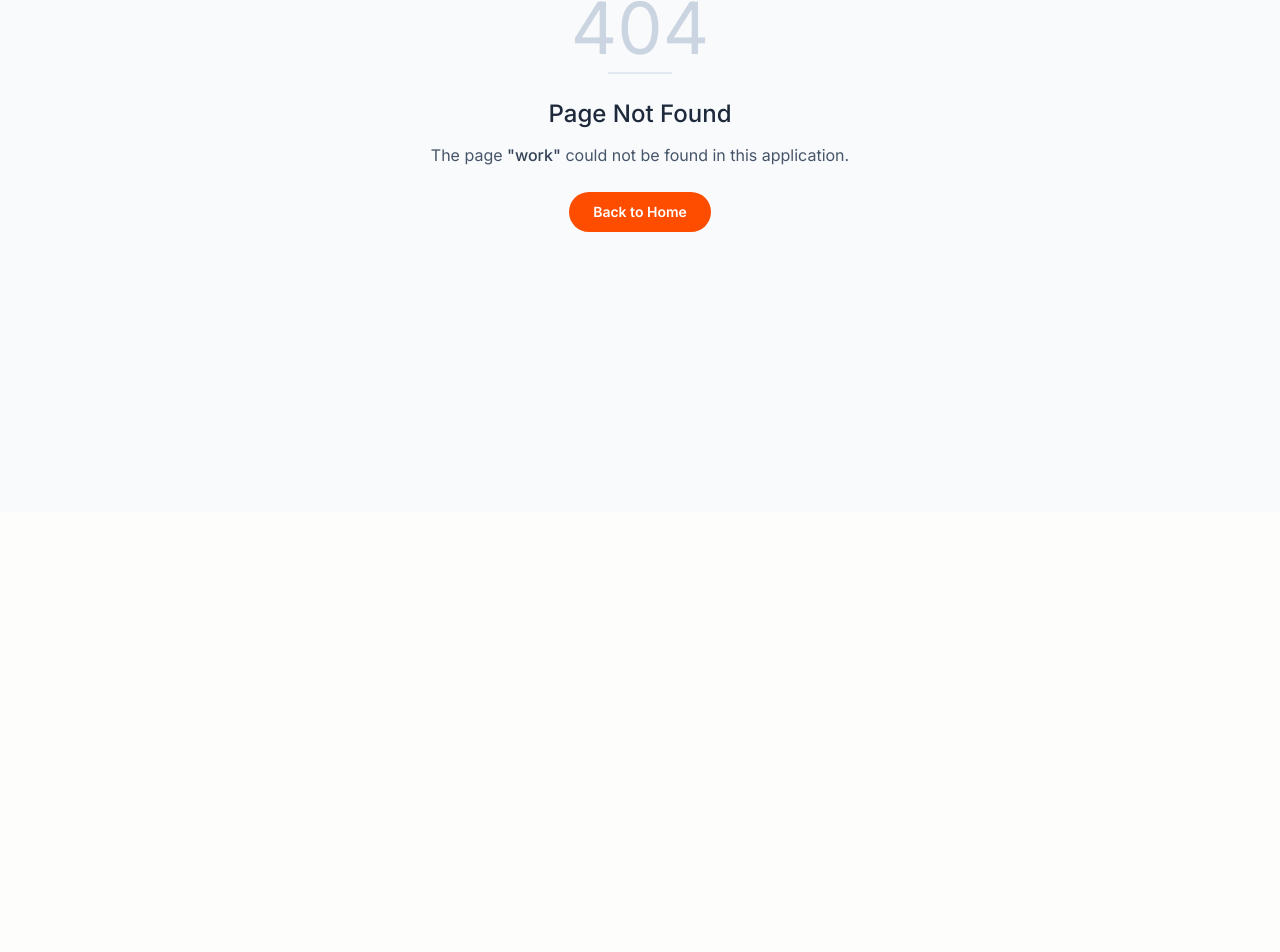
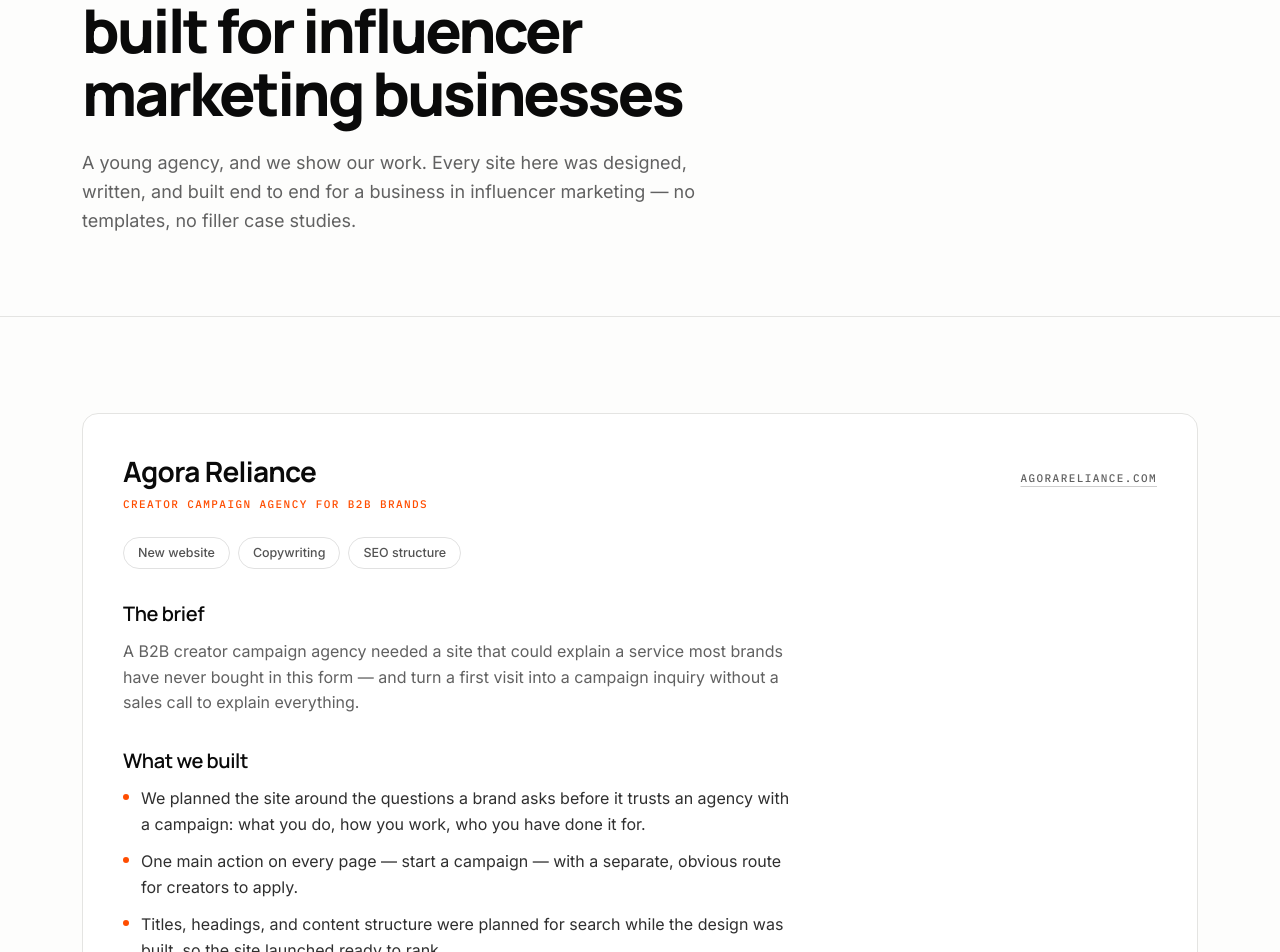
Before and after one commit to kiragamingofficial95-cmd/pixel-labs-clone, a React (Vite) app: page /work in a window 1280 px wide. Before the commit this address had no page. Shown: the part 288-1240 px from the top of the page. Before the commit the page ends 800 px from the top, so only its background shows below. Built offline with nearby package versions, Linux system fonts and the light colour scheme.

Commit message:
Add /work page with Agora Reliance case study

```diff
--- a/src/App.tsx
+++ b/src/App.tsx
@@ -3,6 +3,7 @@ import { BrowserRouter, Routes, Route, useLocation } from 'react-router-dom';
 import { HomePage } from './pages/HomePage';
 import { PrivacyPage, TermsPage } from './pages/PolicyPage';
 import { WebsiteDesignPage, WebsiteRedesignPage, SeoServicesPage } from './pages/ServicePages';
+import { WorkPage } from './pages/WorkPage';
 import { NotFoundPage } from './pages/NotFoundPage';
 
 const ScrollHandler: React.FC = () => {
@@ -31,6 +32,7 @@ export const AppRoutes: React.FC = () => {
         <Route path="/website-design" element={<WebsiteDesignPage />} />
         <Route path="/website-redesign" element={<WebsiteRedesignPage />} />
         <Route path="/seo-services" element={<SeoServicesPage />} />
+        <Route path="/work" element={<WorkPage />} />
         <Route path="/privacy" element={<PrivacyPage />} />
         <Route path="/terms" element={<TermsPage />} />
         <Route path="*" element={<NotFoundPage />} />
--- a/src/data/content.ts
+++ b/src/data/content.ts
@@ -163,6 +163,35 @@ export const CASE_STUDY: CaseStudy = {
     'Page titles, headings, and structure planned for search before the design was built.',
   ],
 };
+
+export interface WorkCase {
+  client: string;
+  industry: string;
+  url: string;
+  scope: string[];
+  challenge: string;
+  approach: string[];
+  outcome: string;
+}
+
+export const WORK_CASES: WorkCase[] = [
+  {
+    client: 'Agora Reliance',
+    industry: 'Creator campaign agency for B2B brands',
+    url: 'https://agorareliance.com',
+    scope: ['New website', 'Copywriting', 'SEO structure'],
+    challenge:
+      'A B2B creator campaign agency needed a site that could explain a service most brands have never bought in this form — and turn a first visit into a campaign inquiry without a sales call to explain everything.',
+    approach: [
+      'We planned the site around the questions a brand asks before it trusts an agency with a campaign: what you do, how you work, who you have done it for.',
+      'One main action on every page — start a campaign — with a separate, obvious route for creators to apply.',
+      'Titles, headings, and content structure were planned for search while the design was built, so the site launched ready to rank.',
+      'The copy was written to answer the brand’s questions first, not to retell the agency’s story.',
+    ],
+    outcome:
+      'Designed, written, built, and launched — one specialist site carrying both brand and creator paths from day one. See it live at agorareliance.com.',
+  },
+];
 
 export interface ServiceFaq {
   q: string;
--- a/src/pages/HomePage.tsx
+++ b/src/pages/HomePage.tsx
@@ -56,6 +56,12 @@ const ServicesStrip: React.FC = () => (
             </span>
           </a>
         </div>
+        <a
+          href="/work"
+          className="label-mono mt-6 inline-flex items-center gap-2 text-foreground/70 transition-colors hover:text-[hsl(18_100%_50%)]"
+        >
+          See our work <span className="transition-transform duration-300 group-hover:translate-x-0.5">→</span>
+        </a>
       </Reveal>
     </div>
   </section>
--- a/src/pages/ServicePage.tsx
+++ b/src/pages/ServicePage.tsx
@@ -5,7 +5,7 @@ import { Reveal } from '../components/Reveal';
 import { SectionHeader } from '../components/SectionHeader';
 import { CASE_STUDY, CONTACT_EMAIL, type ServicePageContent } from '../data/content';
 
-const ServiceHeader: React.FC = () => (
+export const ServiceHeader: React.FC = () => (
   <header className="fixed inset-x-0 top-0 z-50 border-b border-[hsl(60_5%_89%)] bg-[hsl(60_33%_99%/0.85)] backdrop-blur-xl">
     <div className="shell flex h-[72px] items-center justify-between">
       <Link to="/" aria-label="Pixel Labs home">
@@ -29,7 +29,7 @@ const ServiceHeader: React.FC = () => (
   </header>
 );
 
-const ServiceCTA: React.FC<{ title: string; body: string }> = ({ title, body }) => (
+export const ServiceCTA: React.FC<{ title: string; body: string }> = ({ title, body }) => (
   <section className="bg-[hsl(18_100%_50%)] py-24 sm:py-28">
     <div className="shell">
       <Reveal className="mx-auto max-w-3xl text-center">
@@ -168,24 +168,30 @@ export const ServicePage: React.FC<{ content: ServicePageContent }> = ({ content
 
         <ServiceCTA title={content.ctaTitle} body={content.ctaBody} />
       </main>
-      <Footer />
+      <ServiceFooter />
     </div>
   );
 };
 
-const Footer: React.FC = () => (
+export const ServiceFooter: React.FC = () => (
   <footer className="border-t border-white/10 bg-[#0A0A0A] py-8 text-white">
     <div className="shell flex flex-col items-center justify-between gap-4 sm:flex-row">
       <p className="label-mono text-white/45">© {new Date().getFullYear()} Pixel Labs</p>
-      <div className="flex gap-6">
+      <div className="flex flex-wrap justify-center gap-6">
         <Link to="/" className="text-[14px] text-white/65 transition-colors hover:text-white">
           Home
+        </Link>
+        <Link to="/website-design" className="text-[14px] text-white/65 transition-colors hover:text-white">
+          New websites
         </Link>
         <Link to="/website-redesign" className="text-[14px] text-white/65 transition-colors hover:text-white">
           Redesigns
         </Link>
-        <Link to="/website-design" className="text-[14px] text-white/65 transition-colors hover:text-white">
-          New websites
+        <Link to="/seo-services" className="text-[14px] text-white/65 transition-colors hover:text-white">
+          SEO
+        </Link>
+        <Link to="/work" className="text-[14px] text-white/65 transition-colors hover:text-white">
+          Our work
         </Link>
       </div>
     </div>
--- /dev/null
+++ b/src/pages/WorkPage.tsx
@@ -0,0 +1,101 @@
+import React from 'react';
+import { Link } from 'react-router-dom';
+import { Reveal } from '../components/Reveal';
+import {
+  ServiceHeader,
+  ServiceCTA,
+  ServiceFooter,
+} from './ServicePage';
+import { WORK_CASES } from '../data/content';
+
+const WorkPage: React.FC = () => {
+  return (
+    <div className="min-h-screen bg-background">
+      <ServiceHeader />
+      <main className="pt-[72px]">
+        {/* Hero */}
+        <section className="grain relative overflow-hidden pb-16 pt-20 sm:pb-20 sm:pt-28">
+          <div className="shell">
+            <Reveal className="max-w-3xl">
+              <p className="label-mono text-muted-foreground">[//] Work</p>
+              <h1 className="h1 mt-6">
+                Websites we&apos;ve built for influencer marketing businesses
+              </h1>
+              <p className="body-lg mt-6 max-w-2xl text-muted-foreground">
+                A young agency, and we show our work. Every site here was designed,
+                written, and built end to end for a business in influencer
+                marketing — no templates, no filler case studies.
+              </p>
+            </Reveal>
+          </div>
+        </section>
+
+        {/* Case studies */}
+        <section className="border-t border-[hsl(60_5%_89%)] py-20 sm:py-24">
+          <div className="shell space-y-10">
+            {WORK_CASES.map((work) => (
+              <Reveal key={work.client}>
+                <article className="rounded-2xl border border-[hsl(60_5%_89%)] bg-white p-8 sm:p-10">
+                  <div className="flex flex-wrap items-baseline justify-between gap-3">
+                    <h2 className="h3">{work.client}</h2>
+                    <a
+                      href={work.url}
+                      target="_blank"
+                      rel="noreferrer"
+                      className="label-mono text-muted-foreground underline decoration-[hsl(0_0%_4%/0.2)] underline-offset-4 transition-colors hover:text-[hsl(18_100%_50%)] hover:decoration-[hsl(18_100%_50%)]"
+                    >
+                      {work.url.replace('https://', '')}
+                    </a>
+                  </div>
+                  <p className="label-mono mt-2 text-[hsl(18_100%_50%)]">{work.industry}</p>
+
+                  <div className="mt-6 flex flex-wrap gap-2">
+                    {work.scope.map((tag) => (
+                      <span
+                        key={tag}
+                        className="rounded-full border border-[hsl(0_0%_4%/0.12)] px-3.5 py-1.5 text-[12.5px] font-medium text-foreground/70"
+                      >
+                        {tag}
+                      </span>
+                    ))}
+                  </div>
+
+                  <h3 className="h4 mt-8">The brief</h3>
+                  <p className="body mt-3 max-w-2xl text-muted-foreground">{work.challenge}</p>
+
+                  <h3 className="h4 mt-8">What we built</h3>
+                  <ul className="mt-3 max-w-2xl space-y-3">
+                    {work.approach.map((item) => (
+                      <li key={item} className="flex gap-3">
+                        <span className="mt-2 h-1.5 w-1.5 shrink-0 rounded-full bg-[hsl(18_100%_50%)]" />
+                        <p className="body text-foreground/85">{item}</p>
+                      </li>
+                    ))}
+                  </ul>
+
+                  <h3 className="h4 mt-8">The result</h3>
+                  <p className="body mt-3 max-w-2xl text-muted-foreground">{work.outcome}</p>
+                </article>
+              </Reveal>
+            ))}
+
+            <Reveal>
+              <p className="body-sm text-muted-foreground">
+                More launches are in progress. If you want yours to be next, the free
+                discovery call is the first step.
+              </p>
+            </Reveal>
+          </div>
+        </section>
+
+        <ServiceCTA
+          title="Your site could be next"
+          body="Book a free discovery call. We show you a site made for your business and talk it through. No obligation."
+        />
+      </main>
+      <ServiceFooter />
+    </div>
+  );
+};
+
+export { WorkPage };
```
Also changed, not shown: prerender.mjs (+32 -0 lines), vercel.json, 1 other file (tests, documents, lock files or other folders).
